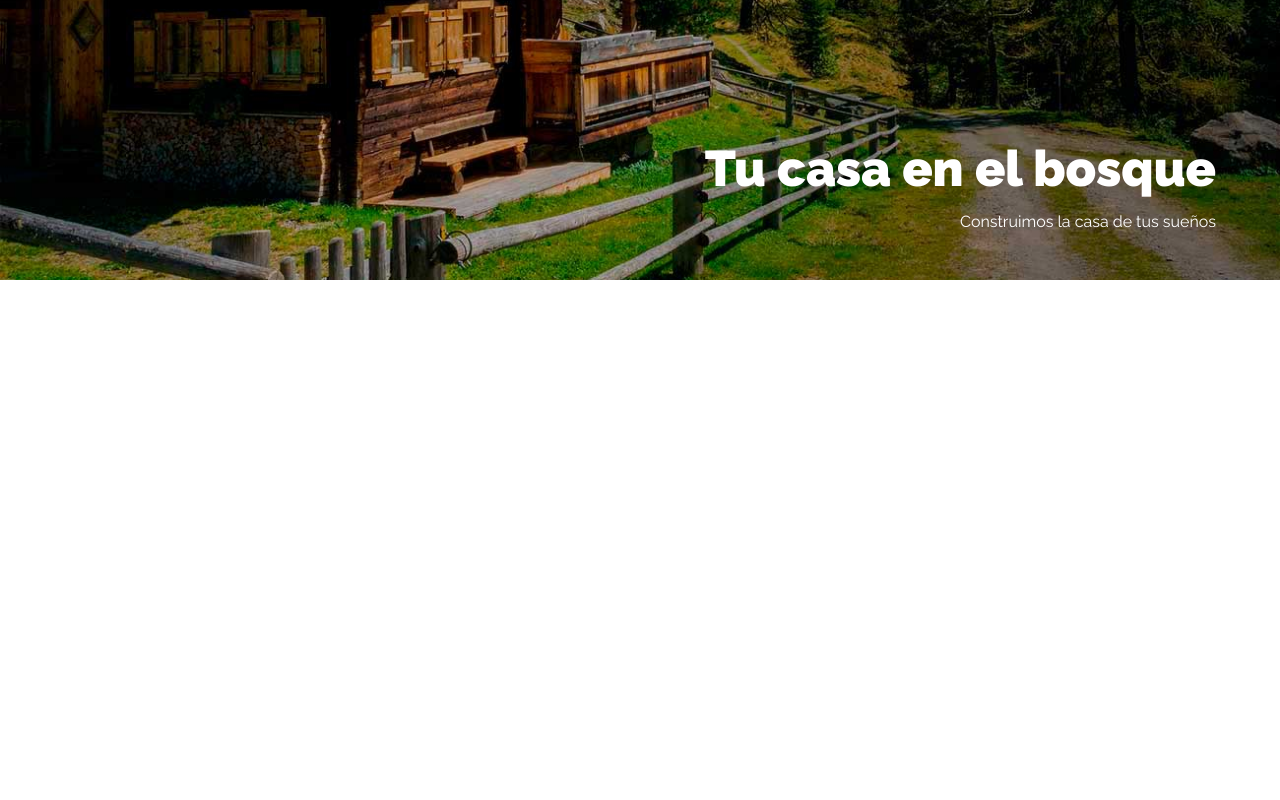
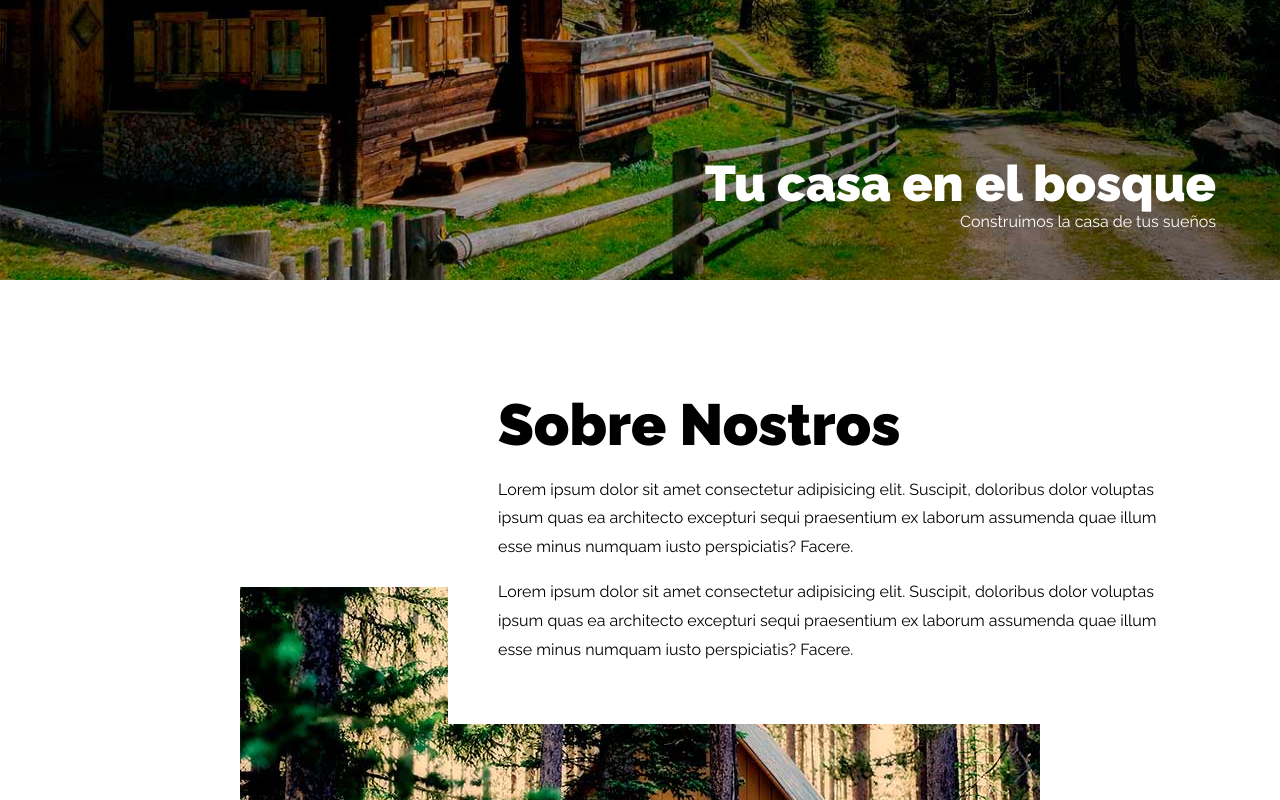
Before and after one commit to BrandonSGC/sitio-web-arquitectura, a plain HTML site: page index.html in a window 1280 px wide. Shown: the part 380-1180 px from the top of the page. Before the commit the page ends 800 px from the top, so only its background shows below. Drawn offline with Linux system fonts and the light colour scheme.

Commit message:
Creacion de Seccion Nosotros

```diff
--- a/css/styles.css
+++ b/css/styles.css
@@ -23,6 +23,7 @@ body {
 
 h1, h2, h3 {
     font-weight: 900;
+    line-height: 1.2;
     margin: 1rem 0 4rem 0;
 }
 
@@ -205,3 +206,36 @@ img {
     margin: 0;
     line-height: 1;
 }
+
+
+/* Nosotros */
+
+.nosotros {
+    display: grid;
+    grid-template-rows: repeat(2, 1fr);
+    background-image: url(../img/nosotros.jpg);
+    background-repeat: no-repeat;
+    background-position: bottom center;
+}
+
+@media (min-width: 992px) {
+    .nosotros {
+        grid-template-columns: repeat(3, 1fr);
+    }
+}
+
+.contenido-nosotros {
+    background-color: var(--blanco);
+    padding: 5rem;
+}
+
+@media (min-width: 992px) {
+    .contenido-nosotros {
+        grid-column: 2 / 4;
+    }
+}
+
+.contenido-nosotros h2,
+.contenido-nosotros p {
+    margin-bottom: 1rem;
+}
--- a/index.html
+++ b/index.html
@@ -37,5 +37,22 @@
             </div>
         </div>
     </header>
+
+    <section class="contenedor mt-5 nosotros">
+        <div class="contenido-nosotros">
+            <h2>Sobre Nostros</h2>
+            <p>
+                Lorem ipsum dolor sit amet consectetur adipisicing elit. Suscipit, doloribus dolor
+                voluptas ipsum quas ea architecto excepturi sequi praesentium ex laborum assumenda
+                quae illum esse minus numquam iusto perspiciatis? Facere.
+            </p>
+            <p>
+                Lorem ipsum dolor sit amet consectetur adipisicing elit. Suscipit, doloribus dolor
+                voluptas ipsum quas ea architecto excepturi sequi praesentium ex laborum assumenda
+                quae illum esse minus numquam iusto perspiciatis? Facere.
+            </p>
+        </div>
+    </section>
+
 </body>
 </html>
```
Also changed, not shown: 1 other file.
